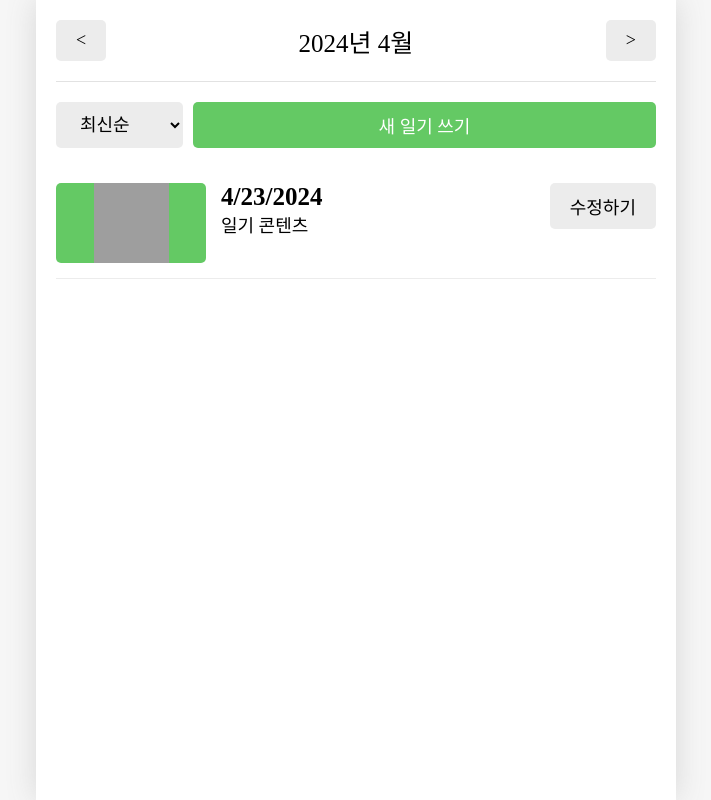
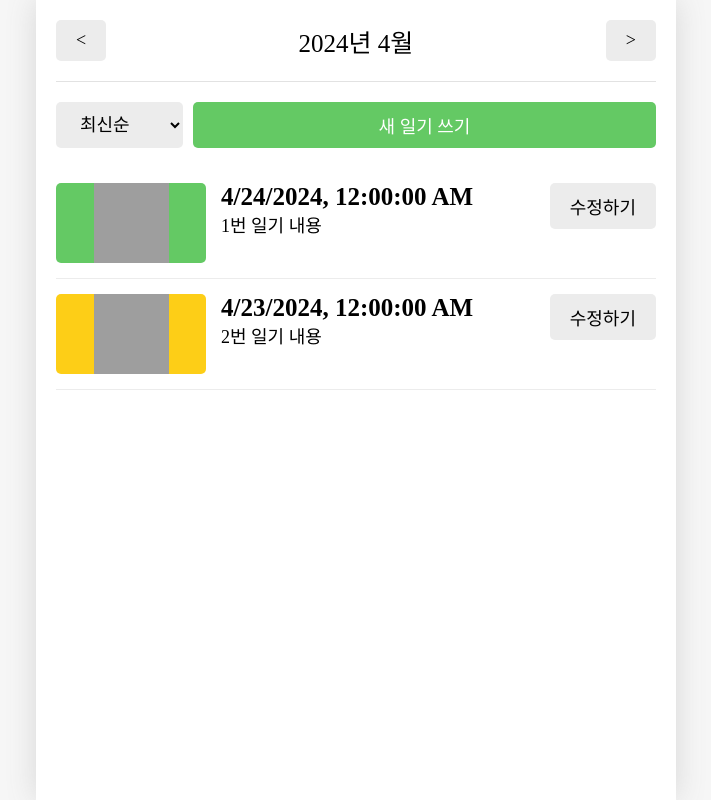
Before and after one commit to User850413/react_emotionDiary, a React (Vite) app: page / in a window 1280 px wide. Shown: the whole page, without its empty margins (284-995 px from the left). Built offline with nearby package versions, Linux system fonts and the light colour scheme; grey boxes are pictures that could not be loaded; a web font is replaced by a local one.

Commit message:
feat : home 페이지 구현

```diff
--- a/src/App.jsx
+++ b/src/App.jsx
@@ -14,19 +14,19 @@ import "./App.css";
 const mockData = [
   {
     id: 1,
-    createdDate: new Date().getTime(),
+    createdDate: new Date("2024-04-24").getTime(),
     emotionId: 1,
     content: "1번 일기 내용",
   },
   {
     id: 2,
-    createdDate: new Date().getTime(),
+    createdDate: new Date("2024-04-23").getTime(),
     emotionId: 3,
     content: "2번 일기 내용",
   },
   {
     id: 3,
-    createdDate: new Date().getTime(),
+    createdDate: new Date("2024-03-06").getTime(),
     emotionId: 2,
     content: "3번 일기 내용",
   },
@@ -48,8 +48,8 @@ function reducer(state, action) {
 }
 
 // context를 통해 아래로 공급
-const DiaryStateContext = createContext();
-const DiaryDispatchContent = createContext();
+export const DiaryStateContext = createContext();
+export const DiaryDispatchContent = createContext();
 
 function App() {
   const [data, dispatch] = useReducer(reducer, mockData);
--- a/src/components/DiaryItem.css
+++ b/src/components/DiaryItem.css
@@ -27,7 +27,7 @@
   background-color: rgb(157, 215, 114);
 }
 .DiaryItem .img_section_3 {
-  background-color: rgb(253, 206, 203);
+  background-color: rgb(253, 206, 23);
 }
 .DiaryItem .img_section_4 {
   background-color: rgb(253, 132, 70);
--- a/src/components/DiaryItem.jsx
+++ b/src/components/DiaryItem.jsx
@@ -1,24 +1,30 @@
 import React from "react";
+import { useNavigate } from "react-router-dom";
 
 import { getEmotionImage } from "../util/get-emotion-images";
 import Button from "./Button";
 
 import "./DiaryItem.css";
 
-function DiaryItem() {
-  const emotionId = 1;
+function DiaryItem({ id, emotionId, createdDate, content }) {
+  const nav = useNavigate();
 
   return (
     <div className="DiaryItem">
-      <div className={`img_section img_section_${emotionId}`}>
-        <img src={getEmotionImage(1)} />
+      <div
+        onClick={() => nav(`/diary/${id}`)}
+        className={`img_section img_section_${emotionId}`}
+      >
+        <img src={getEmotionImage(emotionId)} />
       </div>
-      <div className="info_section">
-        <div className="created_date">{new Date().toLocaleDateString()}</div>
-        <div className="content">일기 콘텐츠 </div>
+      <div onClick={() => nav(`/diary/${id}`)} className="info_section">
+        <div className="created_date">
+          {new Date(createdDate).toLocaleString()}
+        </div>
+        <div className="content">{content} </div>
       </div>
       <div className="button_section">
-        <Button text={"수정하기"} />
+        <Button onClick={() => nav(`/edit/${id}`)} text={"수정하기"} />
       </div>
     </div>
   );
--- a/src/components/DiaryList.jsx
+++ b/src/components/DiaryList.jsx
@@ -1,21 +1,49 @@
-import React from "react";
+import React, { useState } from "react";
+import { useNavigate } from "react-router-dom";
+
 import Button from "./Button";
 import DiaryItem from "./DiaryItem";
 
 import "./DiaryList.css";
 
-function DiaryList() {
+function DiaryList({ data }) {
+  const nav = useNavigate();
+
+  const [sortType, setSortType] = useState("latest");
+
+  const onChangeSortType = (e) => {
+    setSortType(e.target.value);
+  };
+
+  const getSortedData = () => {
+    return data.toSorted((a, b) => {
+      if (sortType == "oldest") {
+        return Number(a.createdDate) - Number(b.createdDate);
+      } else {
+        return Number(b.createdDate) - Number(a.createdDate);
+      }
+    });
+  };
+
+  const sortedData = getSortedData();
+
   return (
     <div className="DiaryList">
       <div className="menu_bar">
-        <select>
+        <select onChange={onChangeSortType}>
           <option value="latest">최신순</option>
           <option value="oldest">오래된순</option>
         </select>
-        <Button text={"새 일기 쓰기"} type={"POSITIVE"} />
+        <Button
+          onClick={() => nav("/new")}
+          text={"새 일기 쓰기"}
+          type={"POSITIVE"}
+        />
       </div>
       <div className="list_Wrapper">
-        <DiaryItem />
+        {sortedData.map((item) => (
+          <DiaryItem key={item.id} {...item} />
+        ))}
       </div>
     </div>
   );
--- a/src/pages/Home.jsx
+++ b/src/pages/Home.jsx
@@ -1,17 +1,55 @@
-import React from "react";
+import React, { useState, useContext } from "react";
+import { DiaryStateContext } from "../App";
+
 import Header from "../components/Header";
 import Button from "../components/Button";
 import DiaryList from "../components/DiaryList";
 
+const getMonthlyData = (pivotDate, data) => {
+  const beginTime = new Date(
+    pivotDate.getFullYear(),
+    pivotDate.getMonth(),
+    1,
+    0,
+    0,
+    0
+  ).getTime();
+
+  const endTime = new Date(
+    pivotDate.getFullYear(),
+    pivotDate.getMonth() + 1,
+    0,
+    23,
+    59,
+    59
+  ).getTime();
+
+  return data.filter(
+    (item) => beginTime <= item.createdDate && item.createdDate <= endTime
+  );
+};
+
 function Home() {
+  const data = useContext(DiaryStateContext);
+  const [pivotDate, setPivotDate] = useState(new Date());
+
+  const monthlyData = getMonthlyData(pivotDate, data);
+
+  const onIncreaseMonth = () => {
+    setPivotDate(new Date(pivotDate.getFullYear(), pivotDate.getMonth() + 1));
+  };
+  const onDecreaseMonth = () => {
+    setPivotDate(new Date(pivotDate.getFullYear(), pivotDate.getMonth() - 1));
+  };
+
   return (
     <div>
       <Header
-        title={"2024년 4월"}
-        leftChild={<Button text={"<"} />}
-        rightChild={<Button text={">"} />}
+        title={`${pivotDate.getFullYear()}년 ${pivotDate.getMonth() + 1}월`}
+        leftChild={<Button onClick={onDecreaseMonth} text={"<"} />}
+        rightChild={<Button onClick={onIncreaseMonth} text={">"} />}
       />
-      <DiaryList />
+      <DiaryList data={monthlyData} />
     </div>
   );
 }
```
